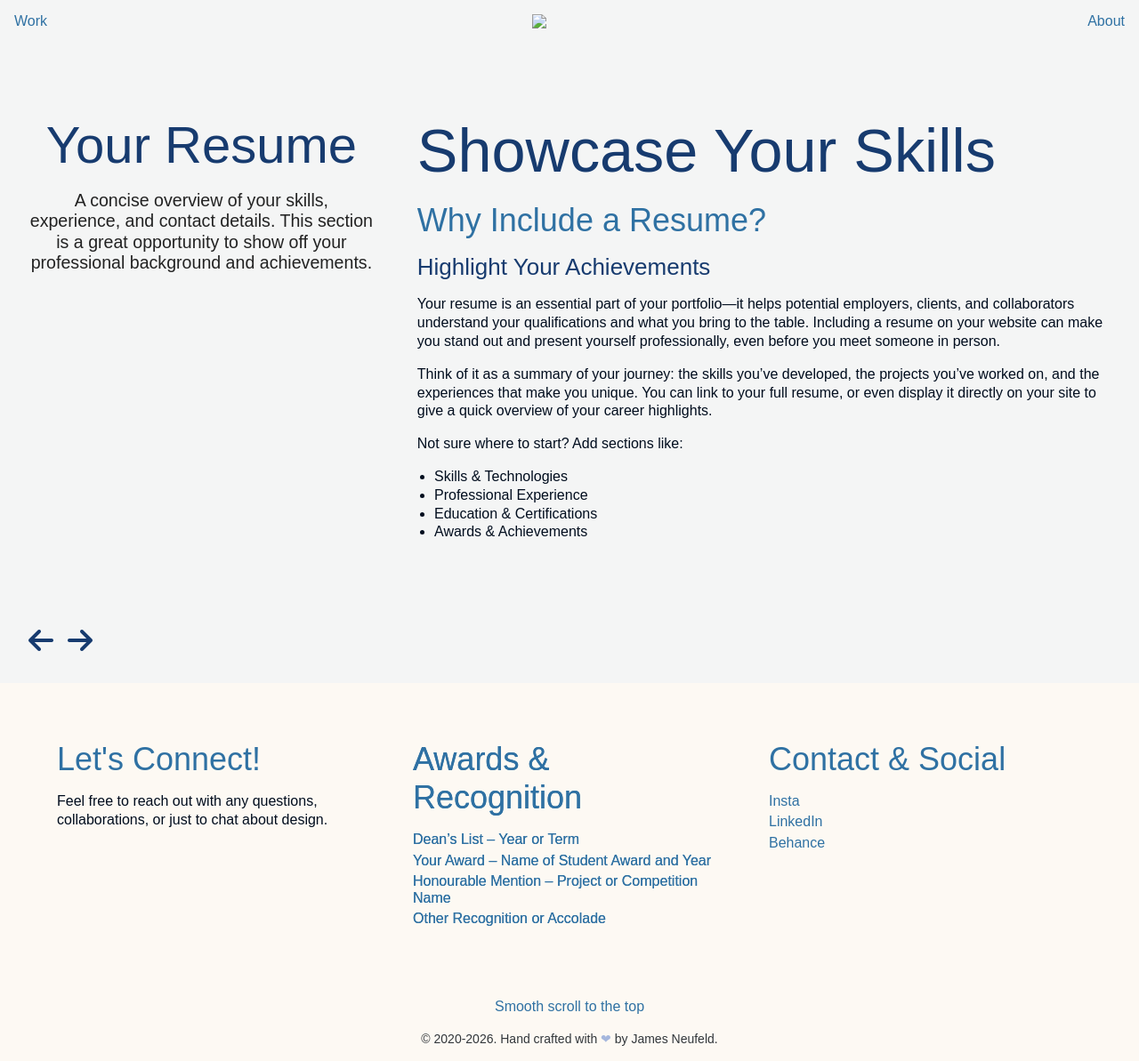
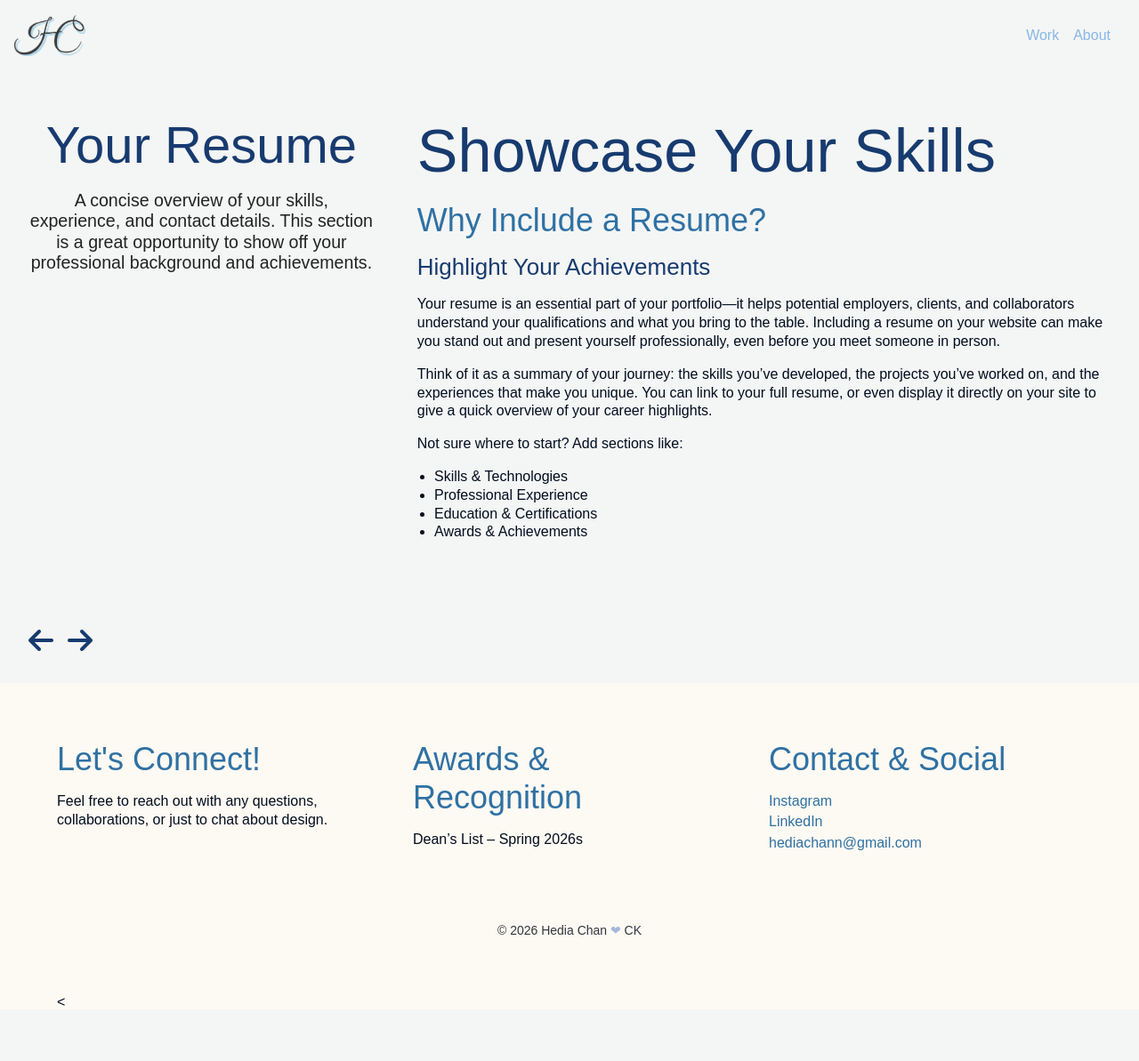
Before and after one commit to ckwanh/hedia-portfolio, a plain HTML site: page resume.html in a window 1280 px wide. Shown: the whole page at 89% size. After the commit the page ends 1135 px from the top, so only its background shows below. Drawn offline with nearby package versions, Linux system fonts and the light colour scheme; files that its build step writes are made by us from their sources; files whose address does not match are found by name; a web font is replaced by a local one.

Commit message:
add resume
move file

```diff
--- a/optionals-add-in-future/resume.html
+++ b/resume.html
@@ -1,9 +1,7 @@
 <!doctype html>
 <html lang="en">
   <head>
-    <title>
-      Free Creative Portfolio Template: October 2025 Version | Resume Page
-    </title>
+    <title>Hedia Chan | Resume Page</title>
     <meta
       name="description"
       content="When writing a meta description, keep it between 140 and 160 characters so Google can display your entire message. Don’t forget to include your keyword!"
@@ -35,16 +33,27 @@
     <link rel="stylesheet" href="./styles/style.css" />
   </head>
 
-  <body class="project-2-figma-app-platesmart.html">
+  <body class="resume-page">
     <header class="hero-header">
       <ul class="nav-branding">
-        <li><a href="work.html" class="custom-navigation">Work</a></li>
         <li class="nav-branding-logo">
-          <a href="index.html"
-            ><img src="assets/branding-images/hedia-chan-logo2.png"
-          /></a>
+          <a href="index.html">
+            <img
+              src="assets/branding-images/hedia-chan-logo2.png"
+              alt="hedia chan's portfolio logo"
+            />
+          </a>
         </li>
-        <li><a href="about.html" class="custom-navigation">About</a></li>
+        <li class="nav-branding-item">
+          <ul class="nav-branding-group">
+            <li class="nav-branding-item">
+              <a href="work.html" class="nav-link-primary">Work</a>
+            </li>
+            <li class="nav-branding-item">
+              <a href="about.html" class="nav-link-primary">About</a>
+            </li>
+          </ul>
+        </li>
       </ul>
     </header>
     <div class="project-wrapper">
@@ -100,51 +109,9 @@
             <li class="list-item">Awards & Achievements</li>
           </ul>
         </div>
-        <!-- <section class="full-width-section">
-        <div class="full-width-headline-wrapper">
-          <h1 class="h1-full-width">✏️ The Sketchbook page</h1>
-          <p class="max-text-width">
-            A Sketchbook page is where you share the early stages of your
-            creative process. It’s a place for your rough sketches, wireframes,
-            brainstorming notes, and conceptual designs—ideas that haven’t been
-            polished yet but are essential to understanding your thought
-            process.
-          </p>
-          <p class="max-text-width">
-            This page shows how you think, problem-solve, and approach design
-            challenges.
-          </p>
-          <p class="max-text-width">
-            Clients and collaborators will appreciate seeing the evolution of
-            your ideas and the steps you take to refine and perfect them.
-          </p>
-          <p class="max-text-width">
-            Use the Sketchbook page to highlight your creative journey and
-            demonstrate your ability to turn concepts into tangible design
-            solutions.
-          </p>
-        </div>
-      </section> -->
       </main>
     </div>
     <ul class="footer-global">
-      <li class="footer-highlights">
-        <h2>Awards & Recognition</h2>
-        <ul class="footer-awards-list">
-          <li class="footer-item">
-            <a href="#">Dean’s List – Year or Term</a>
-          </li>
-          <li class="footer-item">
-            <a href="#">Your Award – Name of Student Award and Year</a>
-          </li>
-          <li class="footer-item">
-            <a href="#">Honourable Mention – Project or Competition Name</a>
-          </li>
-          <li class="footer-item">
-            <a href="#">Other Recognition or Accolade</a>
-          </li>
-        </ul>
-      </li>
       <li class="footer-tagline">
         <h2>Let's Connect!</h2>
         <p>
@@ -156,35 +123,39 @@
       <li class="footer-highlights">
         <h2>Awards & Recognition</h2>
         <ul class="footer-awards-list">
+          <li class="footer-item">Dean’s List – Spring 2026s</li>
+        </ul>
+      </li>
+      <
+      <li class="footer-contact-social">
+        <h2>Contact & Social</h2>
+        <ul class="footer-socials-list">
           <li class="footer-item">
-            <a href="#">Dean’s List – Year or Term</a>
+            <a
+              href="https://www.instagram.com/hheachqn?igsh=MWVvaTI2MzdoY2loYQ=="
+              target="_blank"
+              >Instagram</a
+            >
           </li>
           <li class="footer-item">
-            <a href="#">Your Award – Name of Student Award and Year</a>
+            <a
+              href="https://www.linkedin.com/in/hedia-chan-designer2008/"
+              target="_blank"
+              >LinkedIn</a
+            >
           </li>
           <li class="footer-item">
-            <a href="#">Honourable Mention – Project or Competition Name</a>
-          </li>
-          <li class="footer-item">
-            <a href="#">Other Recognition or Accolade</a>
+            <a href="mailto:hediachann@gmail.com" target="_blank">
+              hediachann@gmail.com</a
+            >
           </li>
         </ul>
       </li>
-      <li class="footer-contact-social">
-        <h2>Contact & Social</h2>
-        <ul class="footer-socials-list">
-          <li class="footer-item"><a href="#">Insta</a></li>
-          <li class="footer-item"><a href="#">LinkedIn</a></li>
-          <li class="footer-item"><a href="#">Behance</a></li>
-        </ul>
-      </li>
-
       <li class="footer-full-width">
-        <p><a href="#top">Smooth scroll to the top</a></p>
         <p class="footer-fineprint">
-          &copy; <span id="copyright-years">2020-</span>. Hand crafted with
+          &copy; <span id="copyright-years"></span> Hedia Chan
           <span class="heart">❤</span>
-          by James Neufeld.
+          CK
         </p>
         <script>
           document.getElementById("copyright-years").textContent +=
@@ -192,24 +163,5 @@
         </script>
       </li>
     </ul>
-
-    <div id="myID" class="bottomMenu hide">
-      <a href="project-1-wordpress-website.html">Previous Project</a>
-    </div>
-
-    <script type="text/javascript">
-      myID = document.getElementById("myID");
-
-      var myScrollFunc = function () {
-        var y = window.scrollY;
-        if (y >= 800) {
-          myID.className = "bottomMenu show";
-        } else {
-          myID.className = "bottomMenu hide";
-        }
-      };
-
-      window.addEventListener("scroll", myScrollFunc);
-    </script>
   </body>
 </html>
```
